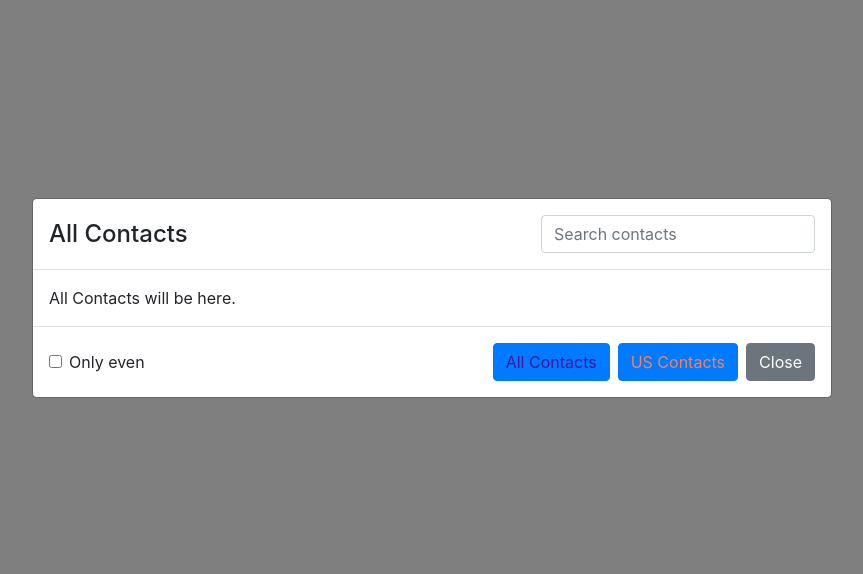
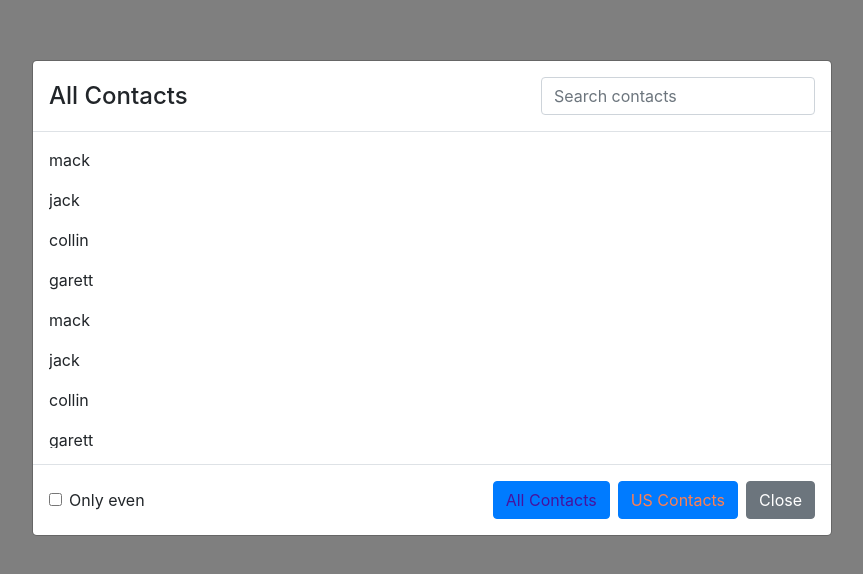
Before and after one commit to koko37/react-dev-test, a React (Create React App) app: page /all-contacts in a window 1280 px wide. Shown: the part 102-676 px from the top of the page, without its empty margins (208-1071 px from the left). Built offline with nearby package versions, Linux system fonts and the light colour scheme.

Commit message:
chore: customize scrollbars

```diff
--- a/src/App.js
+++ b/src/App.js
@@ -1,14 +1,23 @@
-import React from 'react'
+import React, { useState } from 'react'
 import { BrowserRouter, Switch, Route, Link } from 'react-router-dom'
 import { Container, Button } from 'react-bootstrap'
+
 import ContactsModal from './components/ContactsModal'
+import CustomScrollbars from './components/CustomScrollbars'
 
 import styles from "./styles/Modal.module.css"
 
 const ModalA = () => {
+  const [contacts, setContacts] = useState(['mack', 'jack', 'collin', 'garett', 'mack', 'jack', 'collin', 'garett', 'mack', 'jack', 'collin', 'garett'])
+  const onReachedToBottom = () => {
+    setContacts([...contacts, 'ABC', '1231', 'sdfsdf', 'DFC', 'ABC', '1231', 'sdfsdf', 'DFC'])
+  }
+
   return (
     <ContactsModal title="All Contacts" isOpen={true}>
-      All Contacts will be here.
+      <CustomScrollbars onReachedBottom={onReachedToBottom} style={{height: 300}}>
+        {contacts.map( (contact, id) => (<p key={id}>{contact}</p>))}
+      </CustomScrollbars>
     </ContactsModal>
   )
 }
--- /dev/null
+++ b/src/components/CustomScrollbars.js
@@ -0,0 +1,30 @@
+import React, { useState, useEffect } from 'react'
+import { Scrollbars } from 'react-custom-scrollbars'
+
+const CustomScrollbars = ({children, onReachedBottom, ...props}) => {
+  const [reachedBottom, setReachedBottom] = useState(false)
+
+  const handleUpdate = ({ scrollTop, scrollHeight, clientHeight }) => {
+    const pad = 100
+    const t = ((scrollTop + pad) / (scrollHeight - clientHeight))
+    if (t > 1) {
+      setReachedBottom(true)
+    } else {
+      setReachedBottom(false)
+    }
+  }
+
+  useEffect(() => {
+    if(reachedBottom === true) {
+      onReachedBottom()
+    }
+  }, [reachedBottom])
+
+  return (
+    <Scrollbars style={props.style} onUpdate={handleUpdate}>
+      { children }
+    </Scrollbars>
+  )
+}
+
+export default CustomScrollbars
```
